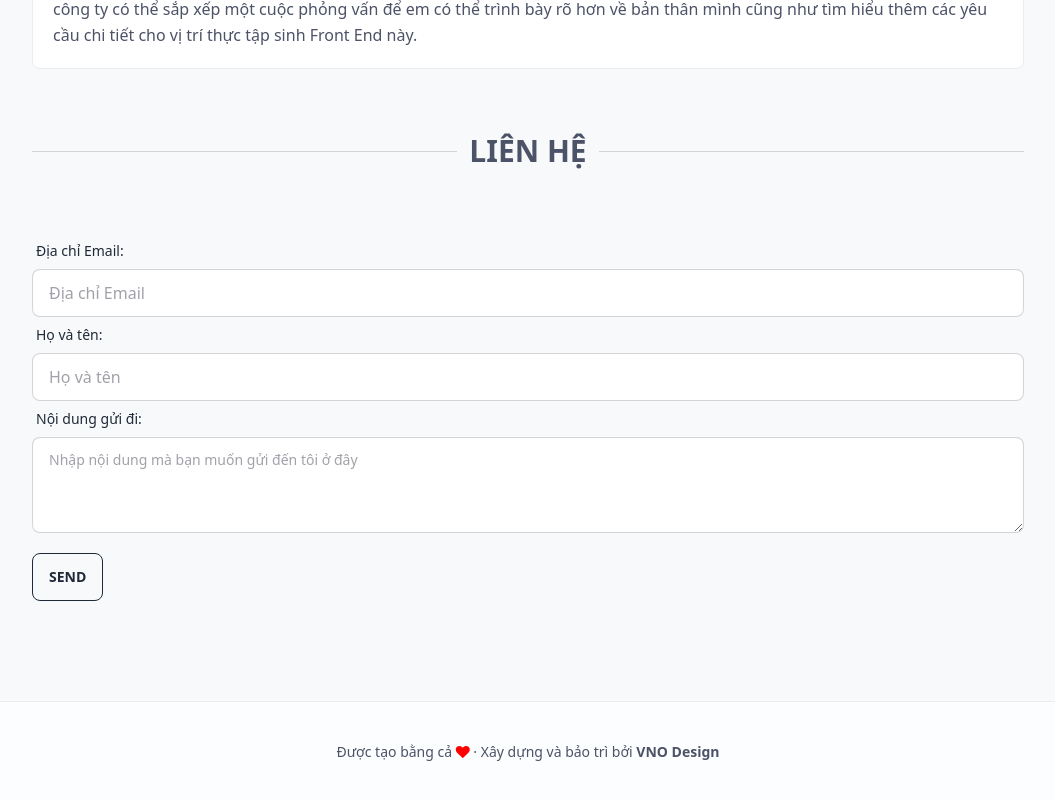
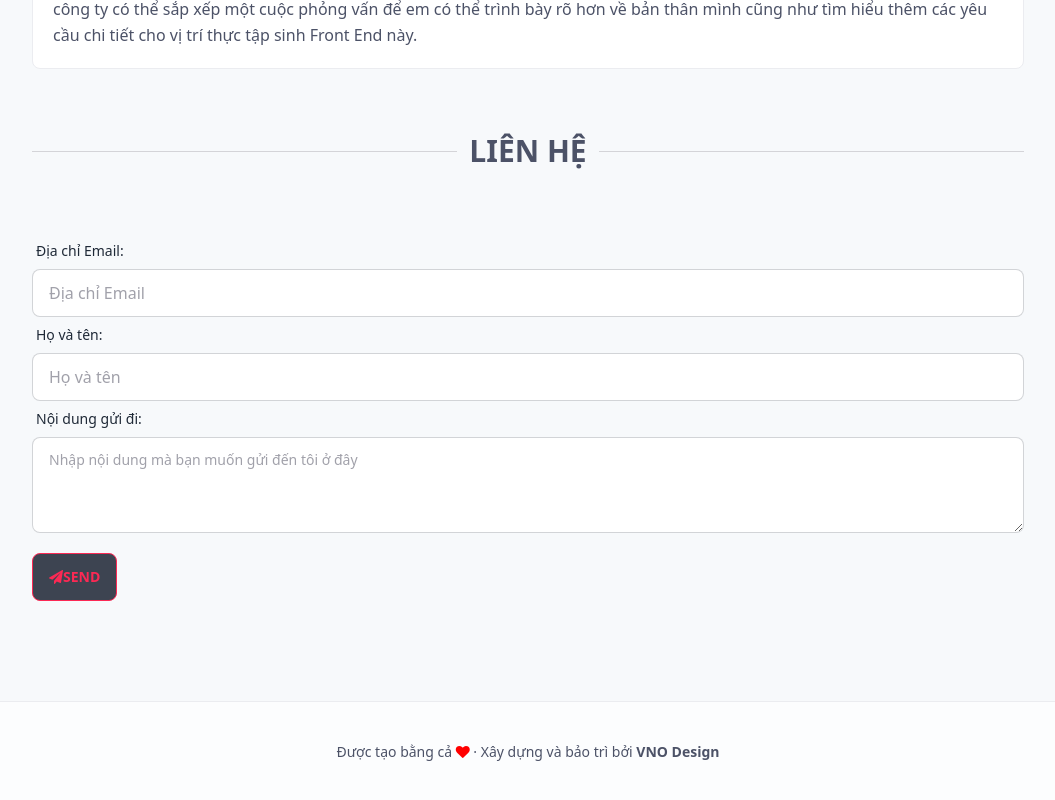
Before and after one commit to tuanductran/cv, a Vue app: page / in a window 1280 px wide. Shown: the part 3146-3946 px from the top of the page, without its empty margins (112-1167 px from the left). Built offline with nearby package versions, Linux system fonts and the light colour scheme.

Commit message:
Update index.vue
Change information button

```diff
--- a/src/views/Contact/index.vue
+++ b/src/views/Contact/index.vue
@@ -26,7 +26,9 @@
            </label>
            <textarea name="content_job" class="textarea textarea-bordered dark:bg-contact-dark h-24" placeholder="Nhập nội dung mà bạn muốn gửi đến tôi ở đây" required />
          </div>
-         <button id="submit_job" type="submit" class="btn btn-outline my-5">Send</button>
+         <button id="submit_job" type="submit" class="btn border-main-color text-main-color my-5">
+            <i class="fa fa-paper-plane" /> Send
+         </button>
          <p id="send__job__status"></p>
       </form>
    </section-content>
```
